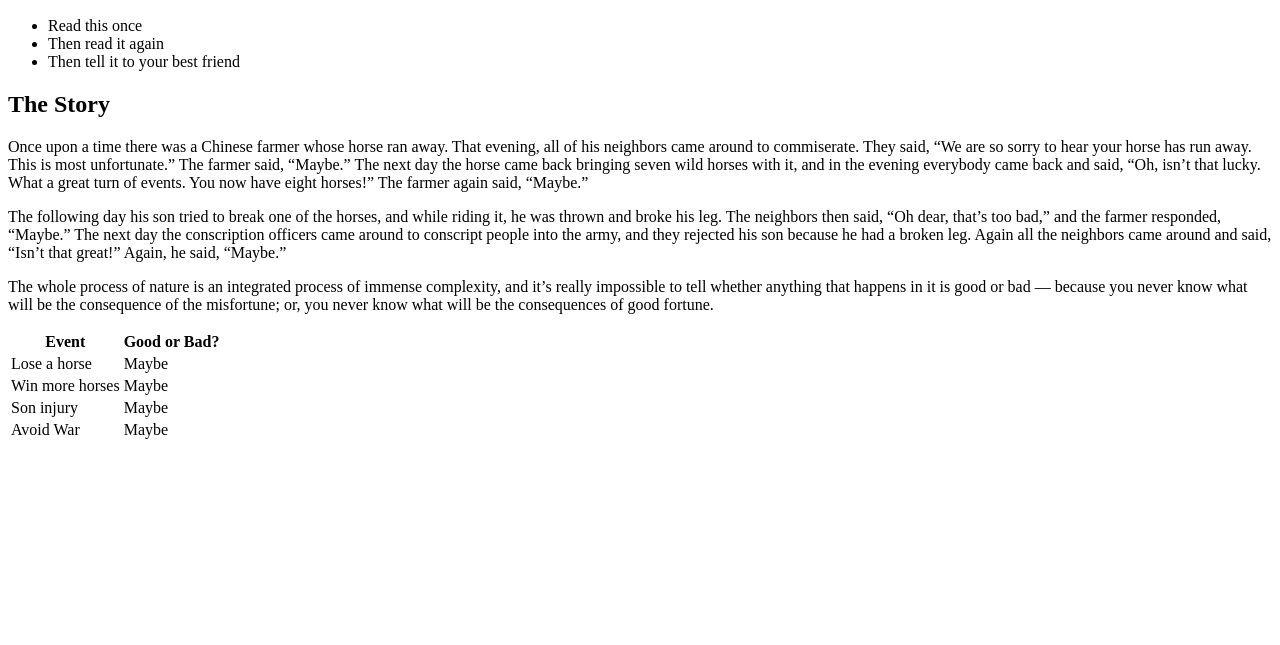
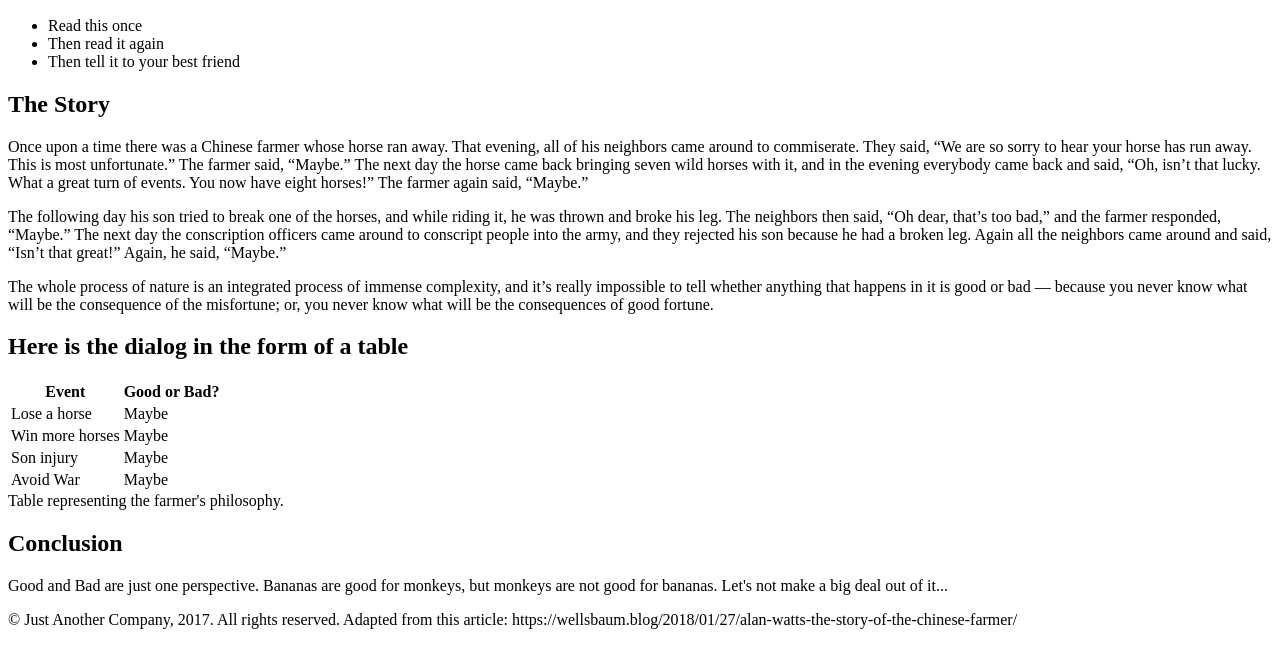
Before and after one commit to lawrencegorris/CSS-THE_CHINESE_FARMER, a plain HTML site: page index.html in a window 1280 px wide. Shown: the part 434-1079 px from the top of the page. Before the commit the page ends 884 px from the top, so only its background shows below. Drawn offline with Linux system fonts and the light colour scheme.

Commit message:
first exercise finished

```diff
--- a/index.html
+++ b/index.html
@@ -37,6 +37,7 @@
         </section>
 
         <section id="table">
+            <h2>Here is the dialog in the form of a table</h2>
             <table>
                 <tr>
                     <th>Event</th>
@@ -59,9 +60,19 @@
                     <td>Maybe</td>
                 </tr>
             </table>
+            <caption>Table representing the farmer's philosophy.</caption>
+        </section>
+
+        <section id="conclusion">
+            <h2>Conclusion</h2>
+            <p>Good and Bad are just one perspective. Bananas are good for monkeys, but monkeys are not good for bananas. Let's not make a big deal out of it...</p>
         </section>
 
     </main>
 
+    <footer>
+        <p>&copy; Just Another Company, 2017. All rights reserved. Adapted from this article: https://wellsbaum.blog/2018/01/27/alan-watts-the-story-of-the-chinese-farmer/</p>
+    </footer>
+
 </body>
 </html>
```
